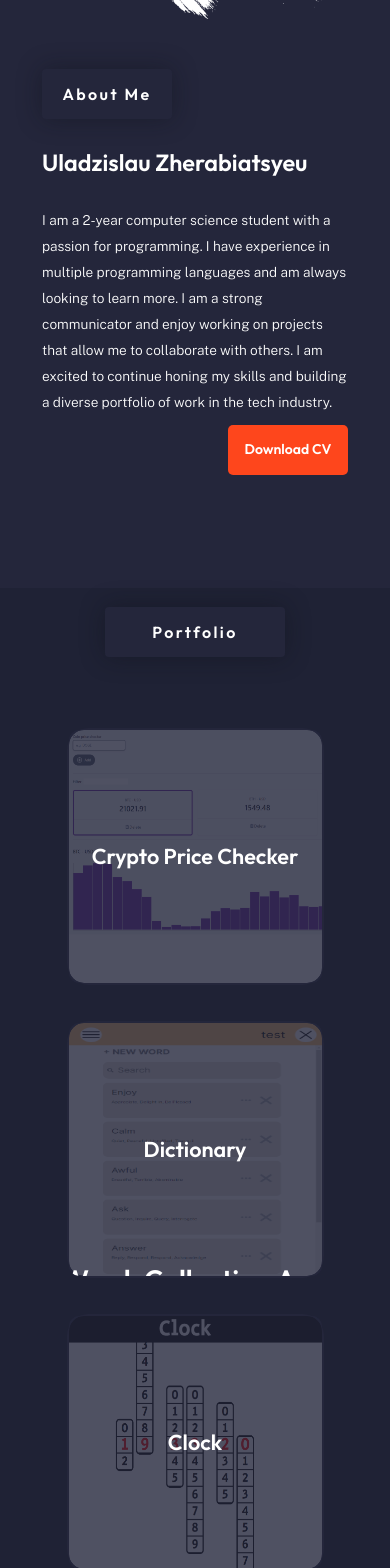
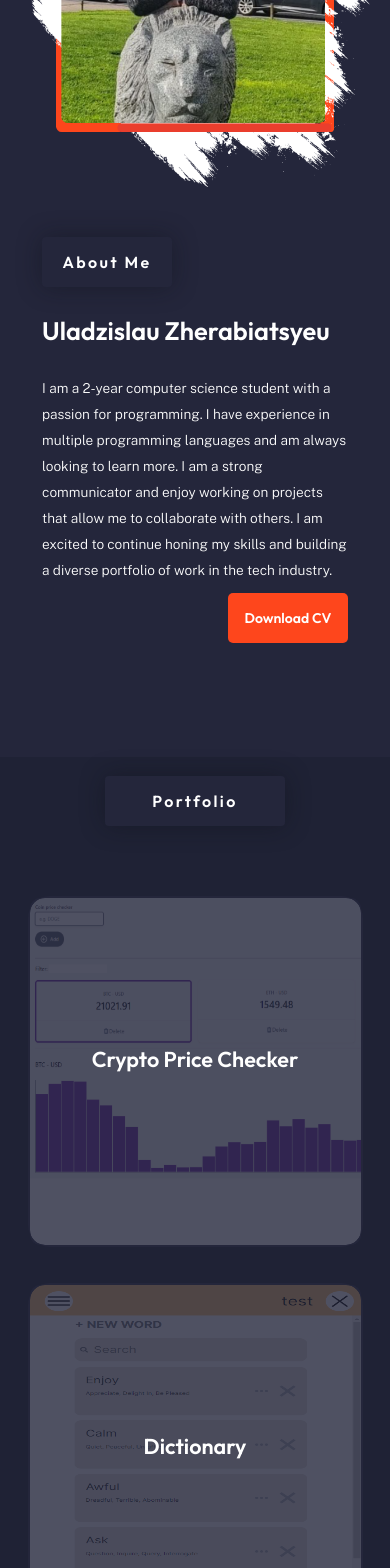
Before and after one commit to vlzher/porfolioV3.0, a Vue app: page / in a window 390 px wide. Shown: the part 1100-2668 px from the top of the page. Built offline with nearby package versions, Linux system fonts and the light colour scheme.

Commit message:
fix responsivedesign

```diff
--- a/src/components/AboutMe.vue
+++ b/src/components/AboutMe.vue
@@ -130,7 +130,7 @@ onMounted(() => {
     font-family: 'Outfit',sans-serif;
     font-style: normal;
     font-weight: 600;
-    font-size: min(45px,6cqi);
+    font-size: min(45px,6.5cqi);
     line-height: 48px;
     color: #FFFFFF;
     margin-bottom: 20px;
--- a/src/components/ContactSection.vue
+++ b/src/components/ContactSection.vue
@@ -33,7 +33,7 @@
 <style scoped>
 @media screen and (max-width: 1250px) {
   .link-container{
-    width: 75vw !important;
+    width: 90vw !important;
   }
 
 
--- a/src/components/EducationSection.vue
+++ b/src/components/EducationSection.vue
@@ -11,8 +11,13 @@
 <style scoped>
 @media screen and (max-width: 1250px) {
   .pwr-logo{
-    width: 100px !important;
-    height: 145px !important;
+    aspect-ratio: 1;
+    width: 80px !important;
+    height: 116px !important;
+  }
+  .education-zone {
+    padding-left: 0 !important;
+
   }
 
 }
--- a/src/components/HomeSection.vue
+++ b/src/components/HomeSection.vue
@@ -15,7 +15,7 @@
 @media screen and (max-width: 1250px) {
   .home{
     flex-direction: column-reverse;
-    height: 80vh !important;
+    height: 100vh !important;
     justify-content: flex-end !important;
     padding-top: 80px !important;
     padding-left: 0 !important;
--- a/src/components/PortfolioSection.vue
+++ b/src/components/PortfolioSection.vue
@@ -7,7 +7,7 @@
     </div>
     <div class="portfolio-container">
       <PortfolioItem :photoURL=1 fText="Crypto Price Checker" sText="Real-Time Crypto Price App" :tags="['Vue', 'LocalStorage', 'WS']" codeURL="https://github.com/vlzher/crypto-price-checker" viewURL="https://crypto-price-graph.netlify.app/"/>
-      <PortfolioItem :photoURL=2 fText="Dictionary" sText="Word-Collecting App Email: test@test.com Pass: test " :tags="['React','Redux','SCSS','REST API','JWT']" codeURL="https://github.com/vlzher/dictionary-v2.0" viewURL="https://dictionary-shshshsk-vlzher.netlify.app/login"/>
+      <PortfolioItem :photoURL=2 fText="Dictionary" sText="Word-Collecting App Email: test@test.com Pass: test " :tags="['React','Redux','SCSS','REST API']" codeURL="https://github.com/vlzher/dictionary-v2.0" viewURL="https://dictionary-shshshsk-vlzher.netlify.app/login"/>
       <PortfolioItem :photoURL=3 fText="Clock" sText="Clock" :tags="['React','SCSS']" codeURL="https://github.com/vlzher/clock" viewURL="https://custom-clock-vlzher.netlify.app/"/>
       <PortfolioItem :photoURL=4 fText="Kanban Board" sText="Management Tool for visualizing work" :tags="['React','Redux','Drag and Drop API']" codeURL="https://github.com/vlzher/kanban-board" viewURL="https://kanban-desk.netlify.app/"/>
       <PortfolioItem :photoURL=5 fText="Paint Analogue" sText="Simple graphic editor" :tags="['React','Canvas', 'WebSocket']" codeURL="https://github.com/vlzher/PaintAnalogue" viewURL="https://paint-analogue.netlify.app/"/>
@@ -22,11 +22,11 @@
     grid-template-rows: repeat(6,1fr) !important;
   }
   .portfolio{
-    height: 480vw !important;
+    height: 650vw !important;
   }
   .portfolio-container{
-    height: 440vw !important;
-    width: 70vw !important;
+    height: 590vw !important;
+    width: 90vw !important;
     gap: 40px !important;
   }
 }
--- a/src/components/SkillExperince.vue
+++ b/src/components/SkillExperince.vue
@@ -48,7 +48,7 @@ onMounted(() => {
 @media screen and (max-width:1250px){
   .skill-container{
     padding-left: 10% !important;
-    height: 80vh !important;
+    height: 110vh !important;
   }
   .skill-zone{
     width: 90% !important;
```
